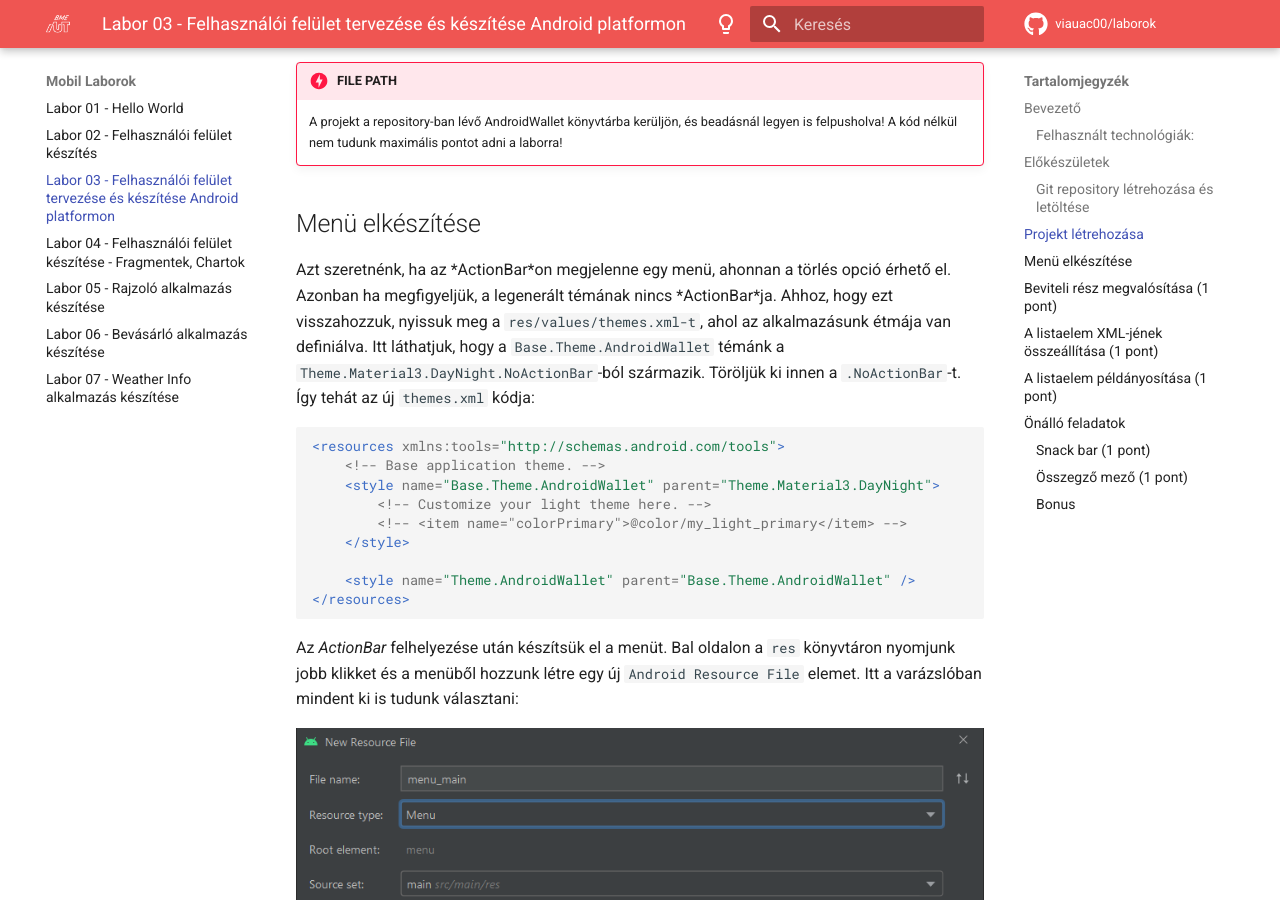
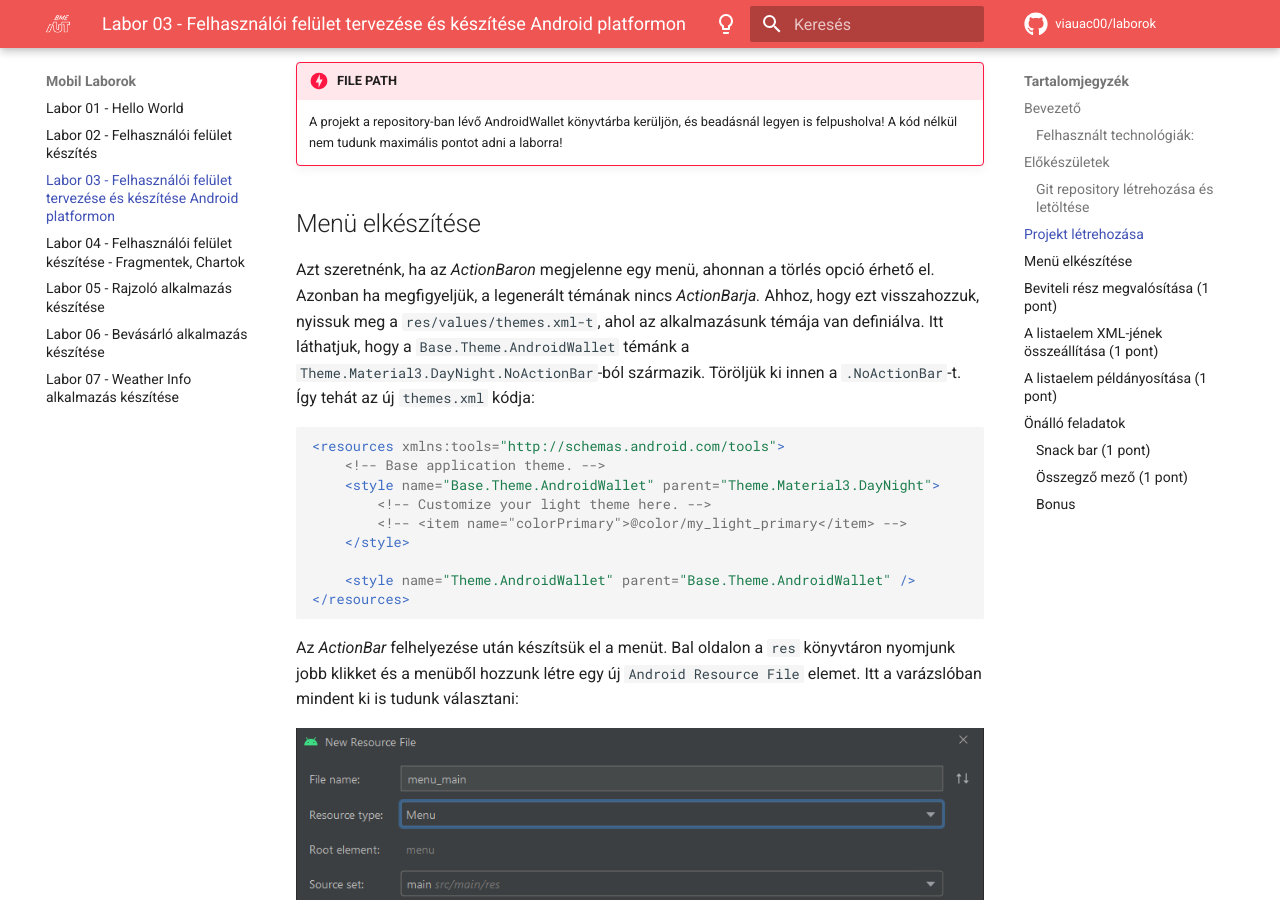
Before and after one commit to VIAUAD02/laborok, an MkDocs documentation site: the page built from docs/laborok/03-android-ui-adv/index.md, in a window 1280 px wide and 900 px high, scrolled down 2466 px. Built offline with MkDocs 1.6.1 and Material for MkDocs 9.7.7, drawn with Linux system fonts in a browser that asks for light colours; comment, search, counter and statistics services are not loaded.

Commit message:
Update index.md

````diff
--- a/docs/laborok/03-android-ui-adv/index.md
+++ b/docs/laborok/03-android-ui-adv/index.md
@@ -58,7 +58,7 @@ Hozzunk létre egy AndroidWallet nevű projektet Android Studioban:
 
 ## Menü elkészítése
 
-Azt szeretnénk, ha az *ActionBar*on megjelenne egy menü, ahonnan a törlés opció érhető el. Azonban ha megfigyeljük, a legenerált témának nincs *ActionBar*ja. Ahhoz, hogy ezt visszahozzuk, nyissuk meg a `res/values/themes.xml-t`, ahol az alkalmazásunk étmája van definiálva. Itt láthatjuk, hogy a `Base.Theme.AndroidWallet` témánk a `Theme.Material3.DayNight.NoActionBar`-ból származik. Töröljük ki innen a `.NoActionBar`-t. Így tehát az új `themes.xml` kódja:
+Azt szeretnénk, ha az *ActionBaron* megjelenne egy menü, ahonnan a törlés opció érhető el. Azonban ha megfigyeljük, a legenerált témának nincs *ActionBarja.* Ahhoz, hogy ezt visszahozzuk, nyissuk meg a `res/values/themes.xml-t`, ahol az alkalmazásunk témája van definiálva. Itt láthatjuk, hogy a `Base.Theme.AndroidWallet` témánk a `Theme.Material3.DayNight.NoActionBar`-ból származik. Töröljük ki innen a `.NoActionBar`-t. Így tehát az új `themes.xml` kódja:
 
 ```xml
 <resources xmlns:tools="http://schemas.android.com/tools">
````
